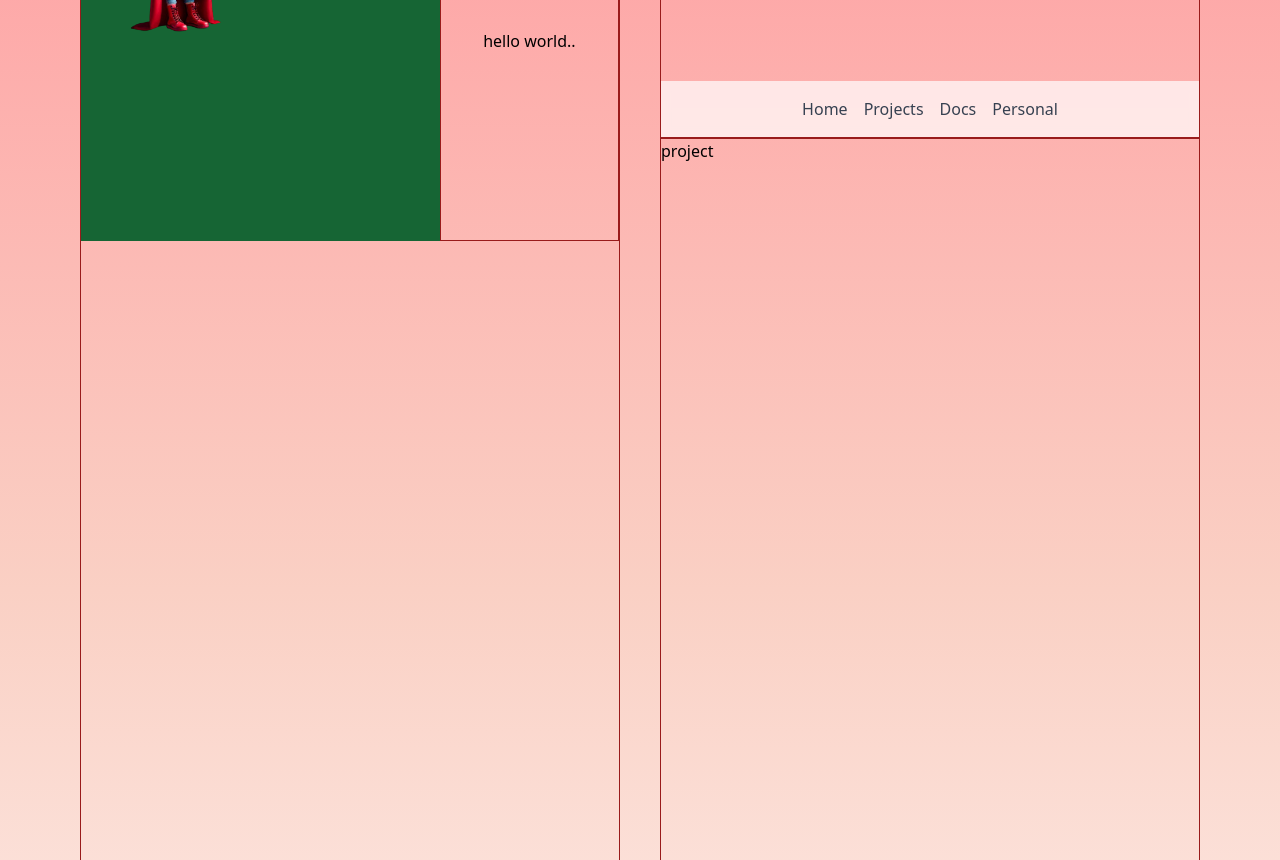
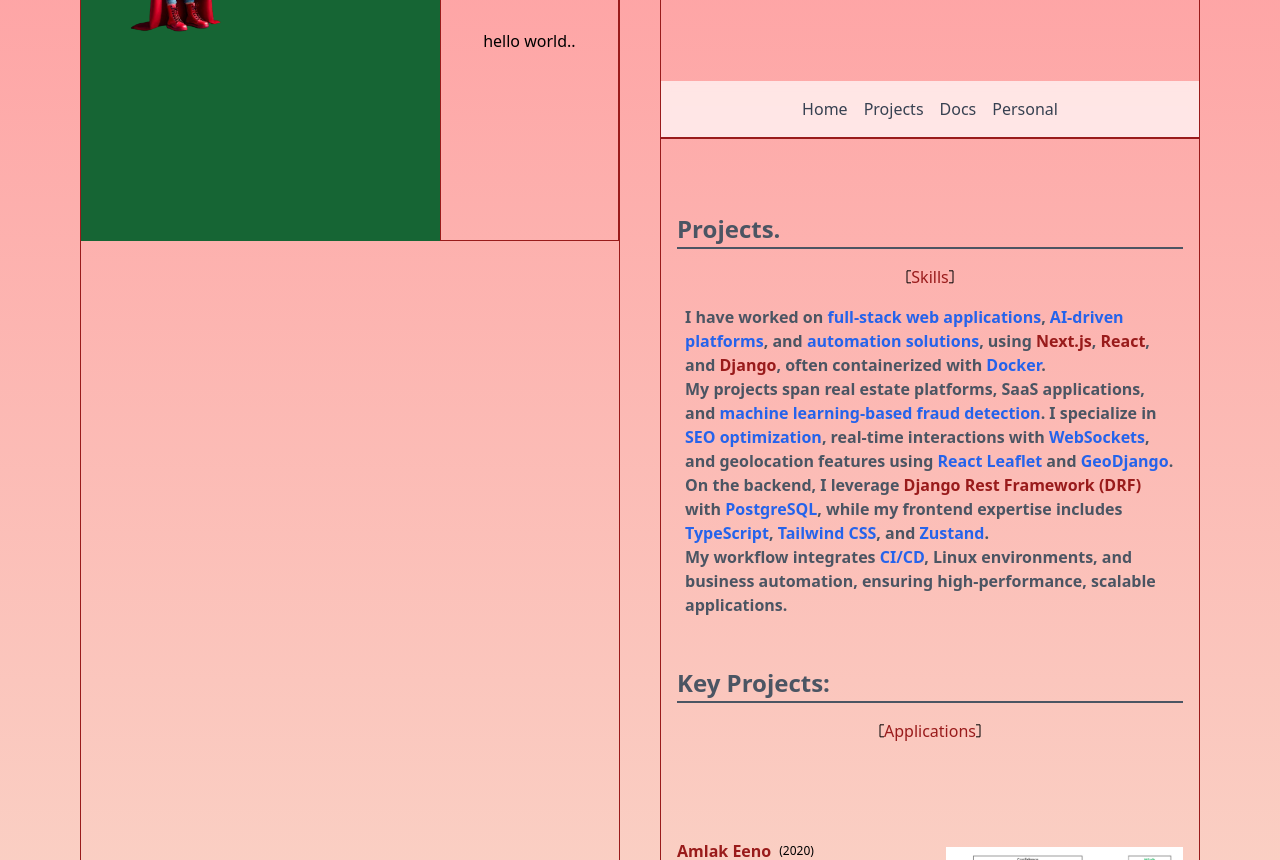
Before and after one commit to maryamHabibpourr/profile2025, a Next.js app: page /projects in a window 1280 px wide. Shown: the part 240-1100 px from the top of the page. Built offline with nearby package versions, Linux system fonts and the light colour scheme.

Commit message:
Refactor projects page with new layout and content, add ProjectCard component, and enhance global styles with gradient text classes

```diff
--- a/app/(root)/page.tsx
+++ b/app/(root)/page.tsx
@@ -69,7 +69,7 @@ const Home = () => {
             ]}
           />
         </section>
-        <section className="flex gap-6 mt-6">
+        <section className="flex gap-6 mt-8">
           <TooltipProvider>
             {socialLinks.map((link, index) => (
               <Tooltip key={index}>
--- a/app/(root)/projects/page.tsx
+++ b/app/(root)/projects/page.tsx
@@ -1,10 +1,112 @@
-import React from 'react'
+import { projects } from "@/constants";
+import Heading from "@/shared/Heading";
+import ProjectCard from "@/shared/ProjectCard";
+import React from "react";
 
+const Project = () => {
+  return (
+    <main className="w-full h-fit-content py-12 px-4">
+      <section className="container flex flex-col gap-2 items-center mt-2 mb-4">
+        <Heading
+          tag="Skills"
+          title="Projects."
+          text={
+            <>
+              I have worked on{" "}
+              <span className="text-blue-600 font-semibold">
+                full-stack web applications
+              </span>
+              ,{" "}
+              <span className="text-blue-600 font-semibold">
+                AI-driven platforms
+              </span>
+              , and{" "}
+              <span className="text-blue-600 font-semibold">
+                automation solutions
+              </span>
+              , using{" "}
+              <a
+                href="https://nextjs.org"
+                target="_blank"
+                className="text-red-800 font-semibold"
+              >
+                Next.js
+              </a>
+              ,{" "}
+              <a
+                href="https://reactjs.org"
+                target="_blank"
+                className="text-red-800 font-semibold"
+              >
+                React
+              </a>
+              , and{" "}
+              <a
+                href="https://www.djangoproject.com"
+                target="_blank"
+                className="text-red-800 font-semibold"
+              >
+                Django
+              </a>
+              , often containerized with{" "}
+              <span className="text-blue-600 font-semibold">Docker</span>.
+              <br />
+              My projects span real estate platforms, SaaS applications, and{" "}
+              <span className="text-blue-600 font-semibold">
+                machine learning-based fraud detection
+              </span>
+              . I specialize in{" "}
+              <span className="text-blue-600 font-semibold">
+                SEO optimization
+              </span>
+              , real-time interactions with{" "}
+              <span className="text-blue-600 font-semibold">WebSockets</span>,
+              and geolocation features using{" "}
+              <span className="text-blue-600 font-semibold">React Leaflet</span>{" "}
+              and <span className="text-blue-600 font-semibold">GeoDjango</span>
+              .
+              <br />
+              On the backend, I leverage{" "}
+              <a
+                href="https://www.django-rest-framework.org"
+                target="_blank"
+                className="text-red-800 font-semibold"
+              >
+                Django Rest Framework (DRF)
+              </a>{" "}
+              with{" "}
+              <span className="text-blue-600 font-semibold">PostgreSQL</span>,
+              while my frontend expertise includes{" "}
+              <span className="text-blue-600 font-semibold">TypeScript</span>,{" "}
+              <span className="text-blue-600 font-semibold">Tailwind CSS</span>,
+              and <span className="text-blue-600 font-semibold">Zustand</span>.
+              <br />
+              My workflow integrates{" "}
+              <span className="text-blue-600 font-semibold">CI/CD</span>, Linux
+              environments, and business automation, ensuring high-performance,
+              scalable applications.
+            </>
+          }
+        />
+        <Heading tag="Applications" title="Key Projects:" className="mt-6" />
+        <div className="flex flex-col">
+          {projects.map((project) => (
+            <ProjectCard
+              className="flex flex-row gap-2 my-4 py-8"
+              index={project.id}
+              name={project.name}
+              year={project.year}
+              description={project.description}
+              source_code_link={project.source_code_link}
+              website_link={project.website_link}
+              imageUrl={project.imageUrl}
+              tags={project.tags}
+            />
+          ))}
+        </div>
+      </section>
+    </main>
+  );
+};
 
-const page = () => {
-  return (
-    <div>project</div>
-  )
-}
-
-export default page
+export default Project;
--- a/app/globals.css
+++ b/app/globals.css
@@ -17,3 +17,28 @@
     @apply  w-full font-semibold text-gray-600 text-[1rem] md:text-[1.25rem] lg:text-[1.5rem] text-left border-b-2 border-gray-600;
   }
 }
+
+
+.blue-text-gradient {
+  color: #3b87a0;
+  color: -webkit-linear-gradient(to top, #2f80ed, #56ccf2);
+  color: linear-gradient(to top, #235ca8, #56ccf2);
+}
+
+.orange-text-gradient {
+  color: #f12711;
+  color: -webkit-linear-gradient(to top, #f12711, #f5af19);
+  color: linear-gradient(to top, #f12711, #f5af19);
+}
+
+.pink-text-gradient {
+  color: #ec008c;
+  color: -webkit-linear-gradient(to top, #ec008c, #fc6767);
+  color: linear-gradient(to top, #ec008c, #fc6767);
+}
+
+.green-text-gradient {
+  color: #11998e;
+  color: -webkit-linear-gradient(to top, #11998e, #38ef7d);
+  color: linear-gradient(to top, #11998e, #38ef7d);
+}
--- a/app/layout.tsx
+++ b/app/layout.tsx
@@ -12,7 +12,7 @@ const ibmPlexSerif = IBM_Plex_Serif({
 })
 
 export const metadata: Metadata = {
-  title: "Maryyam Habibpour",
+  title: "Maryam Habibpour",
   description: "web developer",
   icons: {
     icon: '/maryam.jpg'
--- a/constants/index.ts
+++ b/constants/index.ts
@@ -1,3 +1,4 @@
+
 
 export const navigation = [
   {
@@ -23,3 +24,95 @@ export const navigation = [
   },
 
 ];
+
+
+
+
+
+
+export const projects = [
+  {
+    id: 1,
+    name: "Amlak Eeno",
+    year: 2020,
+    description:
+      "Web-based platform designed for users to effortlessly search home rentals and purchases in Tehran, offering a convenient and efficient solution for housing needs.",
+    tags: [
+      {
+        name: "react",
+        color: "blue-text-gradient",
+      },
+      {
+        name: "leaflet",
+        color: "green-text-gradient",
+      },
+      {
+        name: "django",
+        color: "orange-text-gradient",
+      },
+      {
+        name: "postGIS",
+        color: "pink-text-gradient",
+      },
+    ],
+    source_code_link: "https://amlakeeno.ir/",
+    website_link :"https://amlakeeno.ir/",
+    imageUrl :"/uncertainty.jpg"
+  },
+  {
+    id: 2,
+    name: "GilanJan",
+    year: 2020,
+    description:
+      "Gilanjan is a platform that allows users to reserve spots and services in Gilan province, making travel and leisure planning easier and more convenient.",
+    tags: [
+      {
+        name: "next",
+        color: "blue-text-gradient",
+      },
+      {
+        name: "real chat",
+        color: "green-text-gradient",
+      },
+      {
+        name: "django",
+        color: "pink-text-gradient",
+      },
+      {
+        name: "redis",
+        color: "orange-text-gradient",
+      },
+    ],
+    source_code_link: "https://amlakeeno.ir/",
+    website_link :"https://amlakeeno.ir/",
+    imageUrl :"/uncertainty.jpg"
+  },
+  {
+    id: 3,
+    name: "Eshop",
+    year: 2020,
+    description:
+      "An all-in-one online shopping platform catering to your every need in life, from TVs and clothes to phones and more. Discover, shop, and order everything effortlessly!",
+    tags: [
+      {
+        name: "react",
+        color: "blue-text-gradient",
+      },
+      {
+        name: "redux",
+        color: "green-text-gradient",
+      },
+      {
+        name: "SCSS",
+        color: "pink-text-gradient",
+      },
+      {
+        name: "firebase",
+        color: "orange-text-gradient",
+      },
+    ],
+    source_code_link: "https://amlakeeno.ir/",
+    website_link :"https://amlakeeno.ir/",
+    imageUrl :"/uncertainty.jpg"
+  },
+];
--- /dev/null
+++ b/shared/ProjectCard.tsx
@@ -0,0 +1,102 @@
+"use client";
+import React, { useState } from "react";
+import Viewer from "react-viewer";
+import Image from "next/image";
+import Link from "next/link";
+import { Globe } from "lucide-react";
+import { FaGithub } from "react-icons/fa";
+
+type Tag = {
+  name?: string;
+  color?: string;
+};
+
+type Project = {
+  index: number;
+  name?: string;
+  year?: number;
+  className?: string;
+  description?: string;
+  tags?: Tag[];
+  source_code_link?: string;
+  website_link?: string;
+  imageUrl?: string;
+};
+
+const ProjectCard: React.FC<Project> = ({
+  index,
+  name,
+  year,
+  description,
+  tags,
+  source_code_link,
+  website_link,
+  imageUrl,
+  className,
+}) => {
+  const [isViewerOpen, setIsViewerOpen] = useState(false);
+
+  return (
+    <div className={`${className} w-full mx-auto my-4`} key={index}>
+      <div className="flex flex-col">
+        <div className="flex items-center gap-2 py-2">
+          <h5 className="font-semibold text-red-800">{name}</h5>
+          <span className="text-xs text-green-600">({year})</span>
+        </div>
+        <p className="font-semibold text-gray-800">{description}</p>
+        <div className="mt-4 flex flex-wrap gap-2">
+          {tags?.map((tag) => (
+            <p key={`${name}-${tag.name}`} className={`text-[14px] ${tag.color}`}>
+              #{tag.name}
+            </p>
+          ))}
+        </div>
+        <div className="flex flex-row gap-6 items-center justify-between mt-4">
+          {source_code_link && (
+            <Link
+              href={source_code_link}
+              target="_blank"
+              rel="noopener noreferrer"
+              className="text-gray-500 hover:text-white transition"
+            >
+              <FaGithub size={20} className="text-gray-600" />
+            </Link>
+          )}
+
+          {website_link && (
+            <Link
+              href={website_link}
+              target="_blank"
+              rel="noopener noreferrer"
+              className="text-gray-500 hover:text-white transition"
+            >
+              <Globe size={20} className="text-gray-600" />
+            </Link>
+          )}
+        </div>
+      </div>
+
+      <div className="relative mt-4 cursor-pointer">
+        {imageUrl && (
+          <>
+            <Image
+              src={imageUrl}
+              width={380}
+              height={362}
+              alt="image"
+              className="w-full h-full object-cover"
+              onClick={() => setIsViewerOpen(true)} // وقتی روی تصویر کلیک شود، Viewer باز می‌شود
+            />
+            <Viewer
+              visible={isViewerOpen}
+              onClose={() => setIsViewerOpen(false)}
+              images={[{ src: imageUrl, alt: name }]} // نمایش تصویر در Viewer
+            />
+          </>
+        )}
+      </div>
+    </div>
+  );
+};
+
+export default ProjectCard;
--- a/tailwind.config.ts
+++ b/tailwind.config.ts
@@ -11,7 +11,8 @@ export default {
   	extend: {
   		colors: {
   			background: 'var(--background)',
-  			foreground: 'var(--foreground)'
+  			foreground: 'var(--foreground)',
+
   		},
   		borderRadius: {
   			lg: 'var(--radius)',
```
